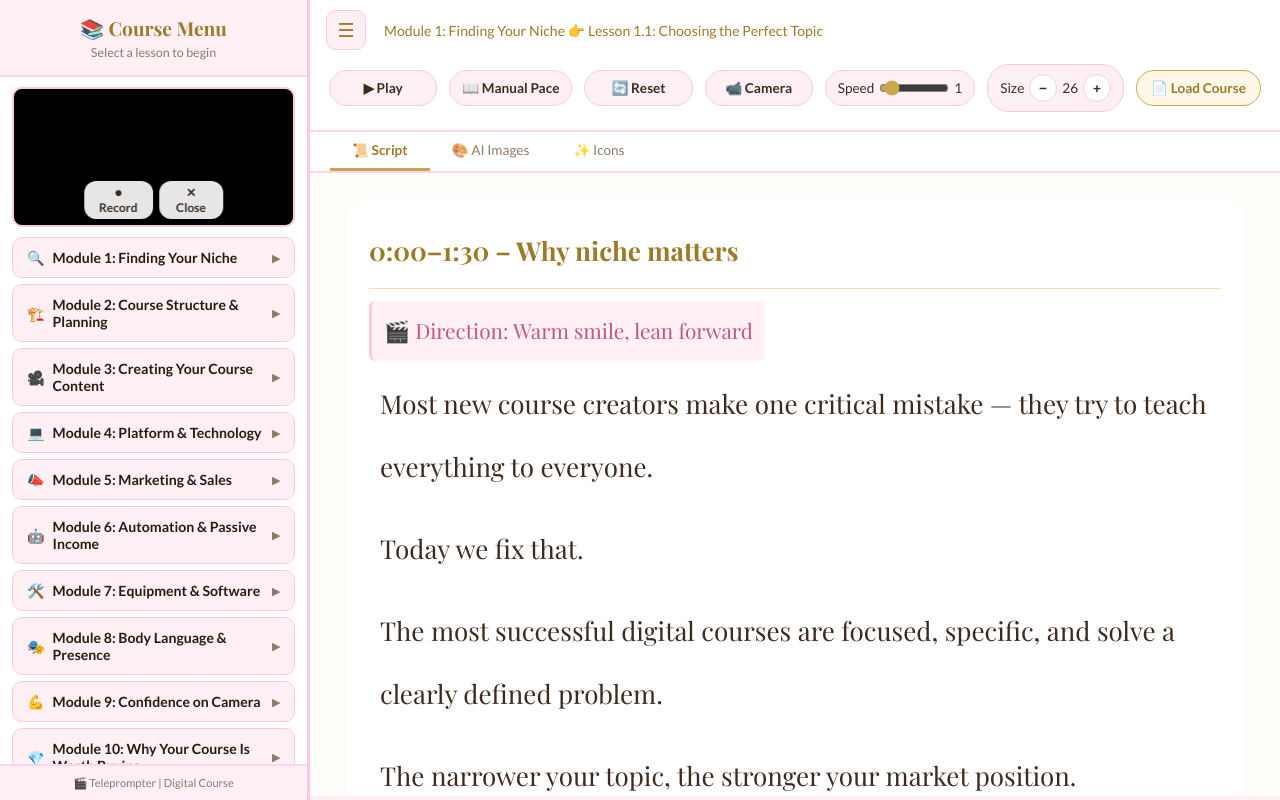
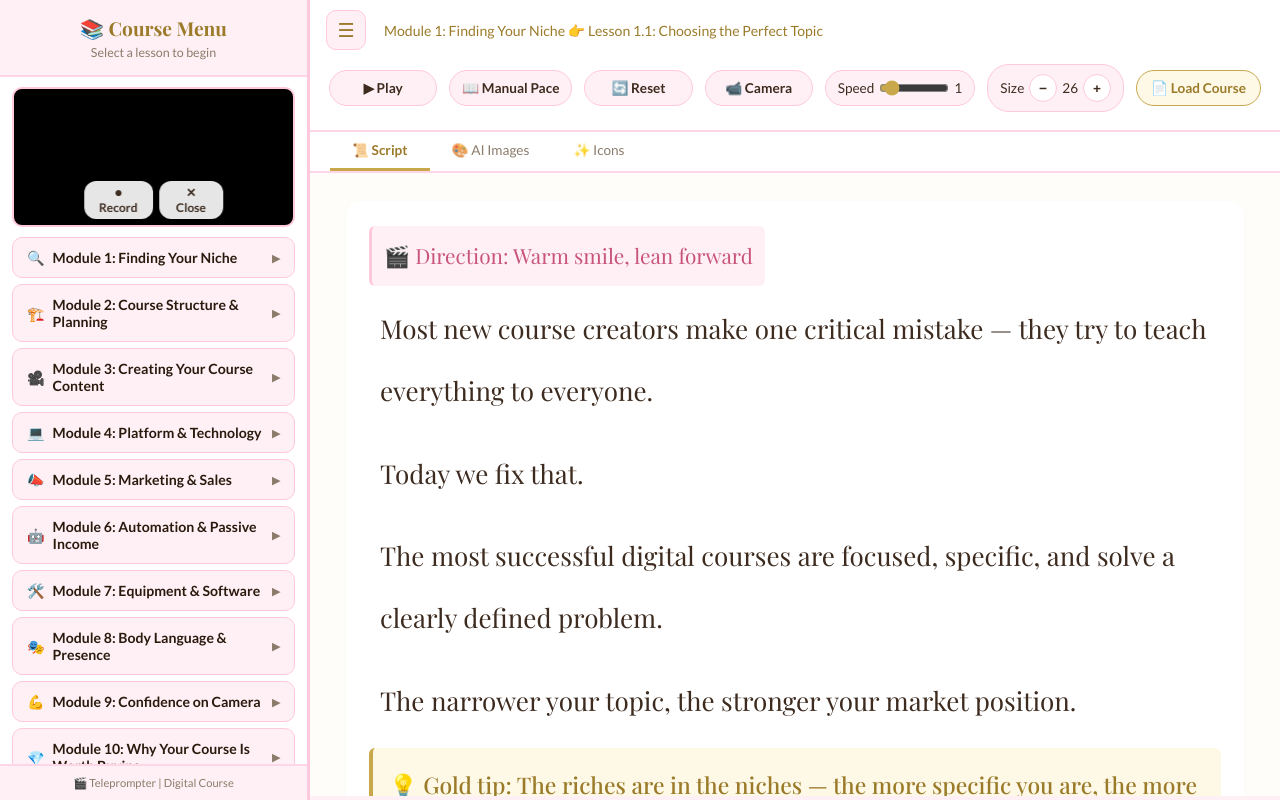
Before and after one commit to Support-Apps/digiteleprompter-english, a plain HTML site: page index.html in a window 1280 px wide. Drawn offline with nearby package versions, Linux system fonts and the light colour scheme.

Commit message:
Add files via upload

```diff
--- a/index.html
+++ b/index.html
@@ -83,7 +83,7 @@ body{font-family:'Lato',sans-serif;background:var(--bg);color:var(--txt);}
 .tp{font-family:'Playfair Display','Lato',serif;line-height:2.4;}
 .seg{margin-bottom:20px;padding:18px 22px;border-radius:14px;border:1.5px solid transparent;background:var(--card);box-shadow:0 1px 6px rgba(0,0,0,0.02);transition:all 0.3s;}
 .seg.hl{border-color:var(--gold);background:var(--gd-l);}
-.ts-line{color:var(--gd-d);font-weight:700;font-size:1em;margin-bottom:6px;padding-bottom:6px;border-bottom:1px solid var(--gd-s);}
+.ts-line{display:none;}
 .bc{color:var(--pk-d);font-size:0.8em;margin:6px 0;padding:5px 12px;background:var(--pk-l);border-radius:6px;border-left:3px solid var(--pink);display:inline-block;}
 .ic-cue{color:#059669;font-size:0.8em;margin:4px 0;padding:5px 12px;background:var(--read-bg);border-radius:6px;border-left:3px solid var(--read-b);display:inline-block;}
 
```
